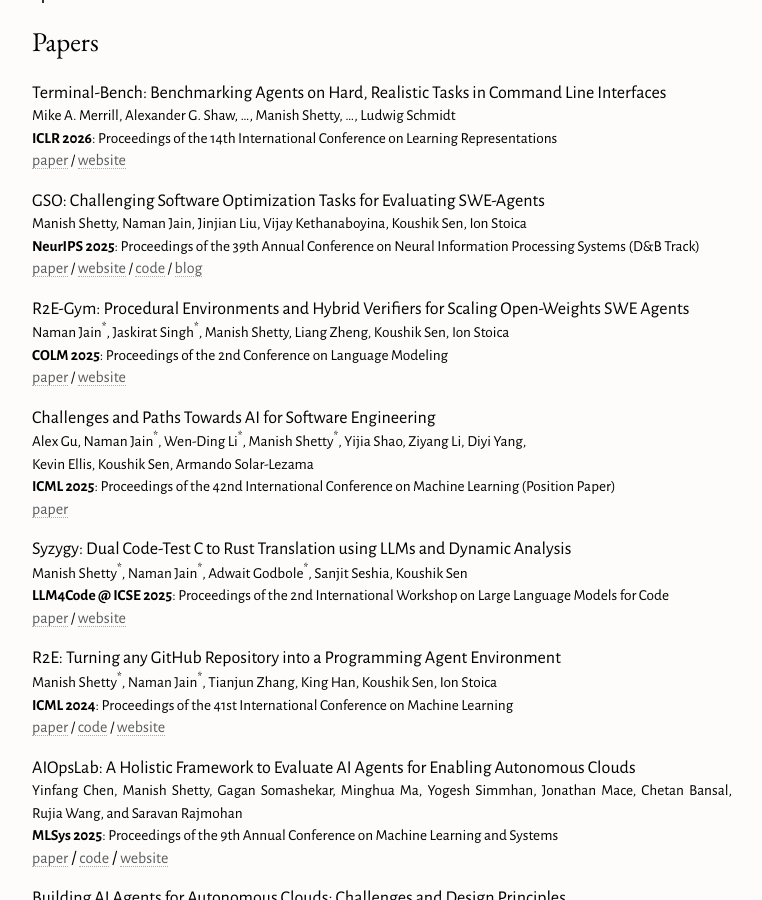
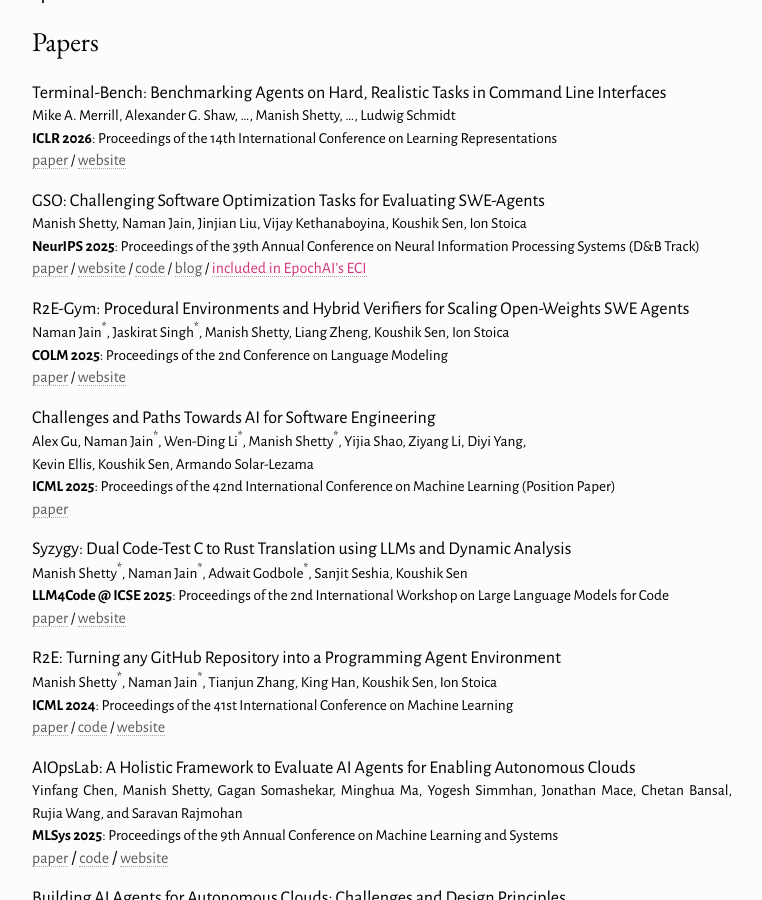
Before and after one commit to manishshettym/manishshettym.github.io, a Jekyll site: the page built from index.md, in a window 1280 px wide and 900 px high, scrolled down 618 px. Shown: the whole window, without its empty margins (258-1020 px from the left). Built offline with Jekyll 4.4.1, drawn with Linux system fonts in a browser that asks for light colours.

Commit message:
feat: add EpochAI ECI highlight for GSO
Co-Authored-By: Claude Opus 4.5 <noreply@anthropic.com>

```diff
--- a/_includes/pubs.md
+++ b/_includes/pubs.md
@@ -13,7 +13,9 @@ Manish Shetty, Naman Jain, Jinjian Liu, Vijay Kethanaboyina, Koushik Sen, Ion St
 <a href="https://arxiv.org/abs/2505.23671">paper</a> /
 <a href="https://gso-bench.github.io/">website</a> /
 <a href="https://github.com/gso-bench/gso">code</a> /
-<a href="https://gso-blog.notion.site">blog</a>
+<a href="https://gso-blog.notion.site">blog</a> /
+<a href="https://epoch.ai/benchmarks/eci"
+  style="color: #D33682; "> included in EpochAI's ECI</a>
 
 
 <span class="pubtitle">R2E-Gym: Procedural Environments and Hybrid Verifiers for Scaling Open-Weights SWE Agents</span><br>
```
